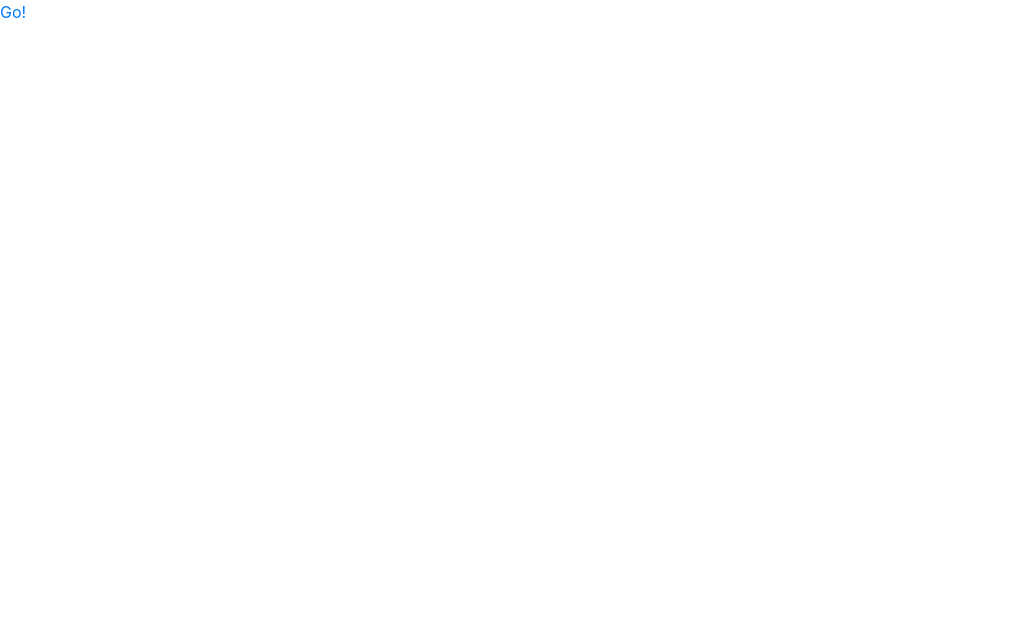
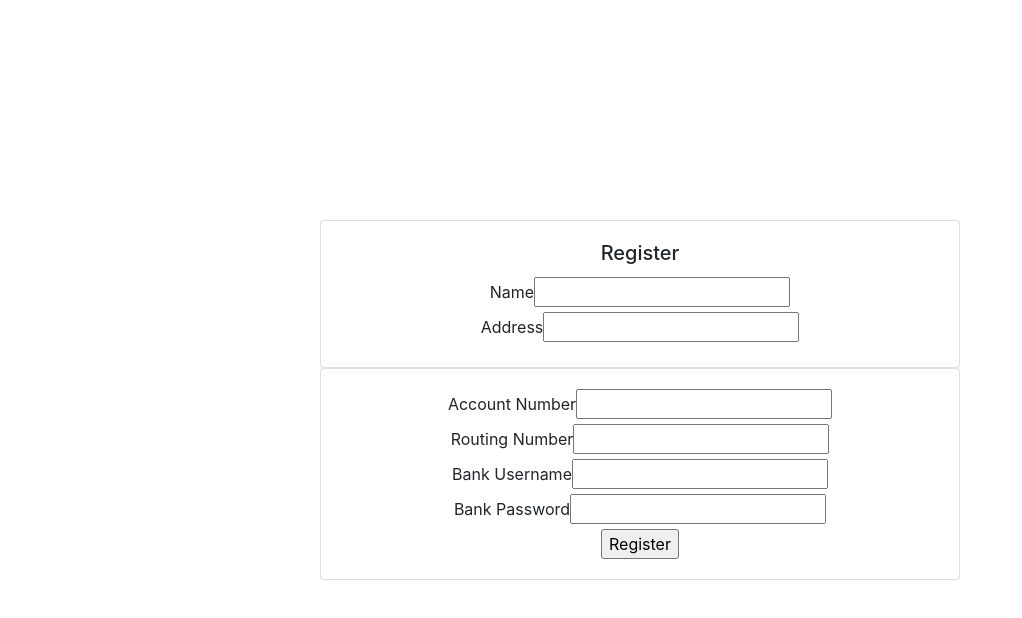
Before and after one commit to erictrimbs/Spendify, a plain HTML site: page client/register.html in a window 1280 px wide. Shown: the whole page, without its empty margins (0-1022 px from the left). Drawn offline with nearby package versions, Linux system fonts and the light colour scheme.

Commit message:
login and register and help html

```diff
--- a/client/main.css
+++ b/client/main.css
@@ -1,3 +1,14 @@
 .underlined {
     text-decoration: underline;
 }
+
+.login-block {
+    position: absolute;
+    left: 50%;
+    top: 50%;
+    -webkit-transform: translate(-50%, -50%);
+    -ms-transform: translate(-50%, -50%);
+    transform: translate(-50%, -50%);
+    text-align: center;
+
+}
--- a/client/register.html
+++ b/client/register.html
@@ -2,9 +2,27 @@
 <html>
     <head>
         <title>Register</title>
+        <link rel="stylesheet" href="main.css">
         <link rel="stylesheet" href="https://cdn.jsdelivr.net/npm/bootstrap@4.5.3/dist/css/bootstrap.min.css" integrity="sha384-TX8t27EcRE3e/ihU7zmQxVncDAy5uIKz4rEkgIXeMed4M0jlfIDPvg6uqKI2xXr2" crossorigin="anonymous">
     </head>
     <body>
-        <a href="index.html">Go!</a>
+        <div class="login-block">
+            <div class="card" style="width: 40rem;">
+              <div class="card-body">
+                <h5 class="card-title">Register</h5>
+                        <label for="name">Name   </label><input type="text" id="name" /><br>
+                        <label for="address">Address   </label><input type="text" id="address" /><br>
+              </div>
+            </div>
+            <div class="card" style="width: 40rem;">
+                <div class="card-body">
+                          <label for="accountnumber">Account Number   </label><input type="text" id="accountnumber" /><br>
+                          <label for="routingnumber">Routing Number   </label><input type="text" id="routingnumber" /><br>
+                          <label for="bankusername">Bank Username   </label><input type="text" id="bankusername" /><br>
+                          <label for="bankpassword">Bank Password   </label><input type="text" id="bankpassword" /><br>
+                          <input type="button" value="Register" id="register" />
+                </div>
+            </div>
+        </div>
     </body>
 </html>
```
Also changed, not shown: client/help.html (+16 -1 lines), client/index.html (+13 -2 lines).
